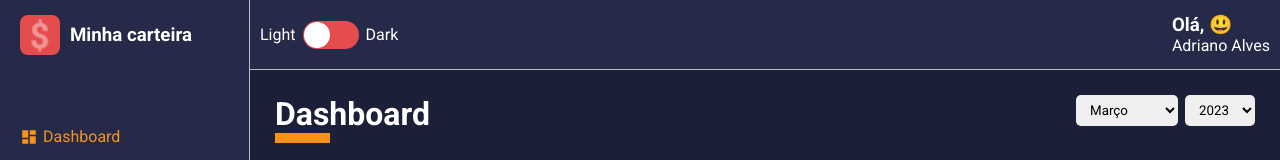
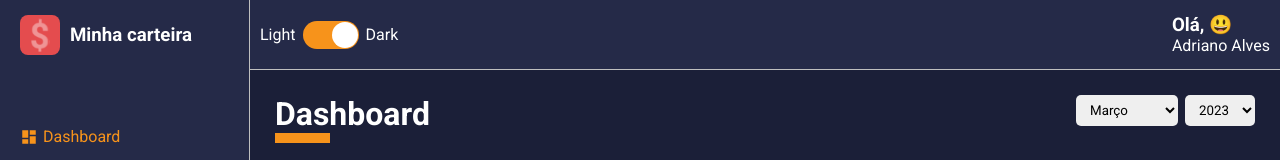
Before and after one commit to Adrianodbs/Minha-carteira, a React (Create React App) app: page /dashboard in a window 1280 px wide. Shown: the top 160 px of the page. Built offline with nearby package versions, Linux system fonts and the light colour scheme.

Commit message:
Trocando o theme pelo botão Toggle

```diff
--- a/src/components/MainHeader/index.tsx
+++ b/src/components/MainHeader/index.tsx
@@ -1,4 +1,5 @@
-import { useMemo } from 'react'
+import { useMemo, useContext, useState } from 'react'
+import { ThemeContext } from '../../hooks/theme'
 
 import emojis from '../../utils/emojis'
 import Toggle from '../Toggle'
@@ -6,13 +7,29 @@ import Toggle from '../Toggle'
 import * as C from './styles'
 
 function MainHeader() {
+  const { toggleTheme, theme } = useContext(ThemeContext)
+
+  const [darkTheme, setDarkTheme] = useState(() =>
+    theme.title === 'dark' ? true : false
+  )
+
   const emoji = useMemo(() => {
     const indice = Math.floor(Math.random() * emojis.length)
     return emojis[indice]
   }, [])
+
+  const handleChangeTheme = () => {
+    setDarkTheme(!darkTheme)
+    toggleTheme()
+  }
   return (
     <C.Container>
-      <Toggle />
+      <Toggle
+        labelLeft="Light"
+        labelRight="Dark"
+        checked={darkTheme}
+        onChange={handleChangeTheme}
+      />
 
       <C.Profile>
         <C.Welcome>Olá, {emoji}</C.Welcome>
--- a/src/components/Toggle/index.tsx
+++ b/src/components/Toggle/index.tsx
@@ -1,18 +1,25 @@
 import { useState } from 'react'
 import { Container, ToggleLabel, ToggleSelector } from './styles'
 
-function Toggle() {
+interface IToggleProps {
+  labelLeft: string
+  labelRight: string
+  checked: boolean
+  onChange(): void
+}
+
+function Toggle({ checked, labelLeft, labelRight, onChange }: IToggleProps) {
   const [online, setOnline] = useState(false)
   return (
     <Container>
-      <ToggleLabel>Light</ToggleLabel>
+      <ToggleLabel>{labelLeft}</ToggleLabel>
       <ToggleSelector
-        checked={online}
+        checked={checked}
         uncheckedIcon={false}
         checkedIcon={false}
-        onChange={() => setOnline(!online)}
+        onChange={onChange}
       />
-      <ToggleLabel>Dark</ToggleLabel>
+      <ToggleLabel>{labelRight}</ToggleLabel>
     </Container>
   )
 }
```
